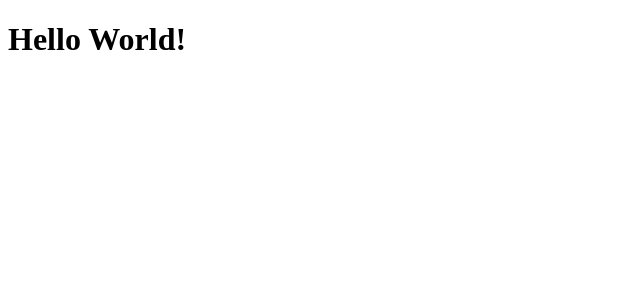
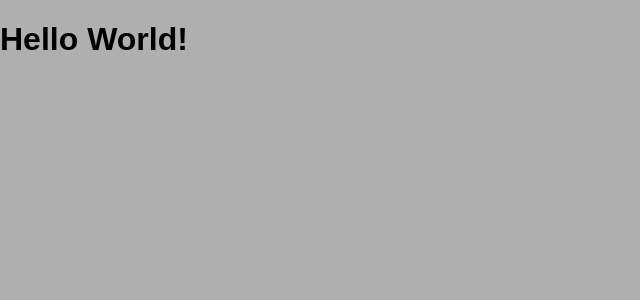
Before and after one commit to DavidBarcenas/react-workshops, a JavaScript app in the folder webpack5-configuration/: page / in a window 1280 px wide. Shown: the top 300 px of the page, without its empty margins (0-640 px from the left). Built offline with nearby package versions, Linux system fonts and the light colour scheme; the HTML template or start-up script is replaced by a standard one.

Commit message:
add style-loader and css-loader

```diff
--- a/webpack5-configuration/package.json
+++ b/webpack5-configuration/package.json
@@ -14,6 +14,8 @@
     "@babel/core": "^7.15.5",
     "@babel/preset-react": "^7.14.5",
     "babel-loader": "^8.2.2",
+    "css-loader": "^6.3.0",
+    "style-loader": "^3.2.1",
     "webpack": "^5.53.0",
     "webpack-cli": "^4.8.0"
   }
--- a/webpack5-configuration/src/App.js
+++ b/webpack5-configuration/src/App.js
@@ -1,5 +1,3 @@
-import React from 'react'
-
 const App = () => {
   return (
     <div>
--- a/webpack5-configuration/src/index.js
+++ b/webpack5-configuration/src/index.js
@@ -1,6 +1,6 @@
-// import React from 'react';
 import ReactDOM from 'react-dom'
 import App from './App'
+import './styles.css'
 
 ReactDOM.render(
   <App />,
--- /dev/null
+++ b/webpack5-configuration/src/styles.css
@@ -0,0 +1,11 @@
+* {
+  box-sizing: border-box;
+}
+
+body {
+  font-family: Arial, Helvetica, sans-serif;
+  background: #afafaf;
+  overflow-x: hidden;
+  margin: 0;
+  padding: 0;
+}
--- a/webpack5-configuration/webpack.config.js
+++ b/webpack5-configuration/webpack.config.js
@@ -1,18 +1,33 @@
 const path = require('path')
+
+const ruleForStyles = {
+  test: /\.css$/,
+  use: ['style-loader', 'css-loader']
+}
+
+const ruleForJavaScript = {
+  test: /\.js$/,
+  loader: 'babel-loader',
+  options: {
+    presets: [
+      [
+        '@babel/preset-react',
+        {
+          runtime: 'automatic'
+        }
+      ]
+    ]
+  }
+}
+
+const rules = [
+  ruleForJavaScript,
+  ruleForStyles
+]
 
 module.exports = {
   output: {
     path: path.resolve(__dirname, 'build')
   },
-  module: {
-    rules: [
-      {
-        test: /\.js$/,
-        loader: 'babel-loader',
-        options: {
-          presets: ['@babel/preset-react']
-        }
-      }
-    ]
-  }
+  module: { rules }
 }
```
Also changed, not shown: 1 other file (tests, documents, lock files or other folders).
